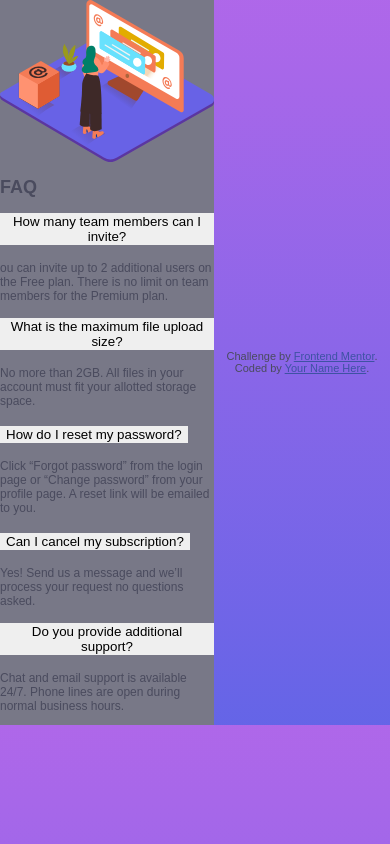
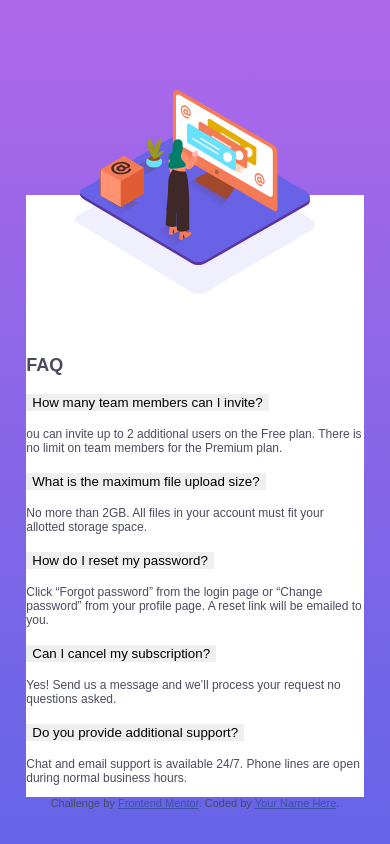
Before and after one commit to AlwinJun/faq-accordion-card, a plain HTML site: page index.html in a window 390 px wide. Drawn offline with Linux system fonts and the light colour scheme.

Commit message:
Position the images for mobile layout

```diff
--- a/index.html
+++ b/index.html
@@ -30,10 +30,12 @@
   <body>
     <section class="card">
       <div class="card-img">
-        <img
-          src="images/illustration-woman-online-mobile.svg"
-          alt="woman standing"
-        />
+        <div class="card-img__mobile">
+          <img
+            src="images/illustration-woman-online-mobile.svg"
+            alt="woman standing"
+          />
+        </div>
         <div class="card-img__desktop">
           <img src="images/illustration-box-desktop.svg" alt="box" />
           <img
--- a/src/scss/base/_main.scss
+++ b/src/scss/base/_main.scss
@@ -2,8 +2,11 @@
 
 body {
   display: flex;
+  flex-direction: column;
   justify-content: center;
   align-items: center;
+  min-height: 100vh;
+  padding-top: 10rem;
   background: linear-gradient(
     to bottom,
     var(--gradient-top),
--- a/src/scss/components/_card.scss
+++ b/src/scss/components/_card.scss
@@ -2,10 +2,33 @@
 @use '../base/' as *;
 
 .card {
+  position: relative;
   width: 90%;
-  background-color: var(--blue-200);
+  max-width: em(450);
+  background-color: #fff;
 
-  &-img__desktop {
-    display: none;
+  background-image: url('../images/bg-pattern-mobile.svg');
+  background-repeat: no-repeat;
+  background-size: rem(240);
+  background-position: center rem(-5);
+
+  &-img {
+    margin-bottom: 10rem;
+
+    &__mobile img {
+      position: absolute;
+      top: rem(-85);
+      left: 50%;
+      transform: translateX(-50%);
+      width: rem(190);
+      @media (min-width: em(300)) {
+        top: rem(-105);
+        width: rem(230);
+      }
+    }
+
+    &__desktop {
+      display: none;
+    }
   }
 }
```
Also changed, not shown: dist/style.css, 1 other file.
